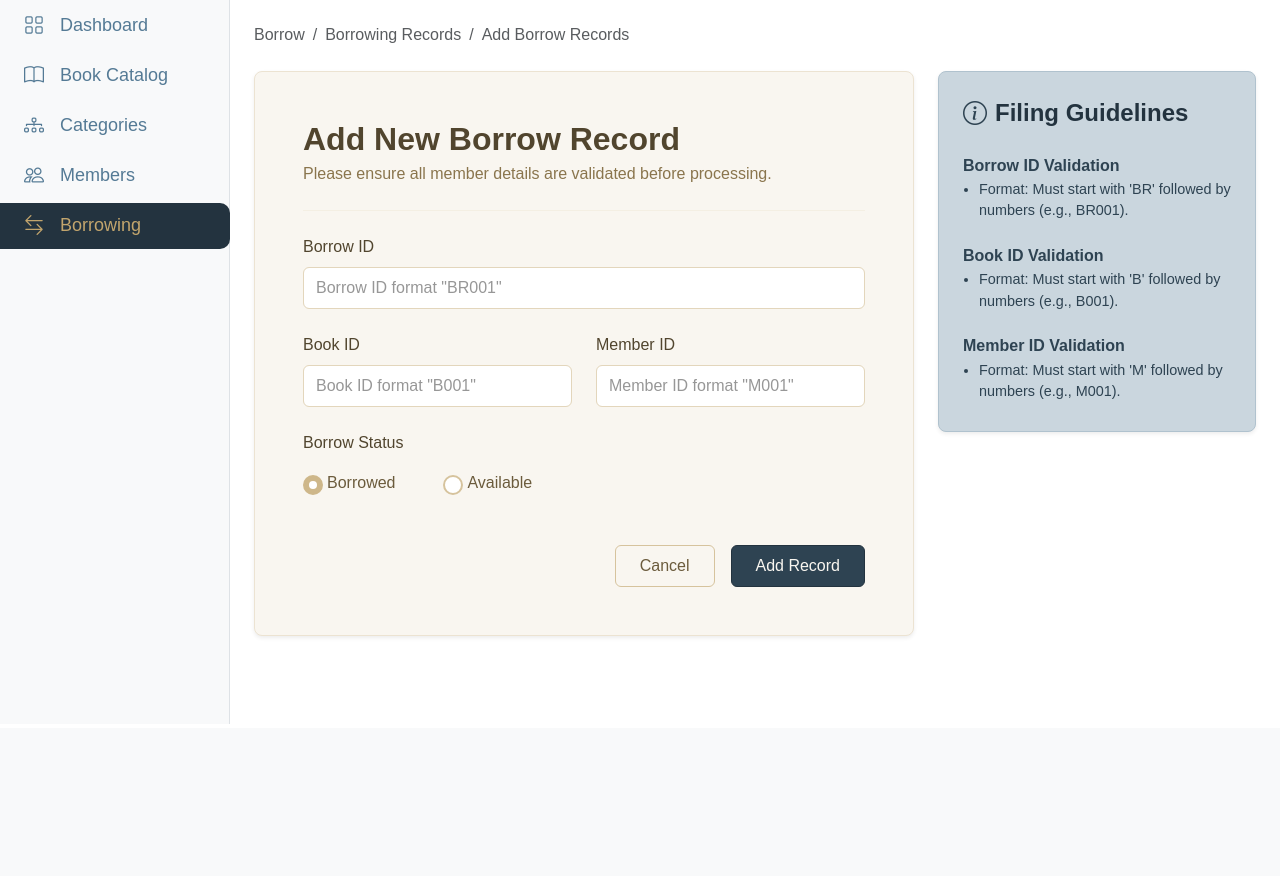
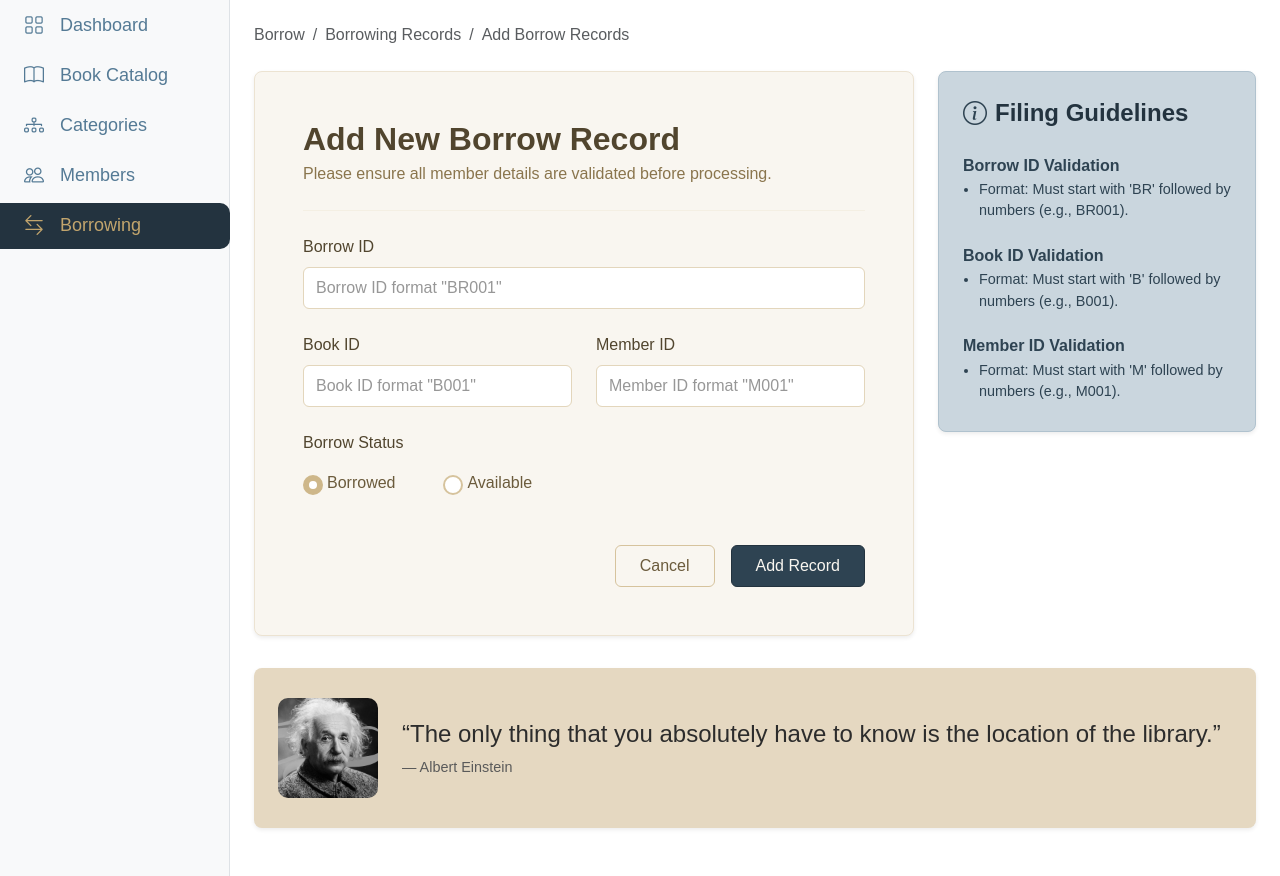
Before and after one commit to HashanSudeera/Library-Management-System, a PHP site: page /web_project/borrow/borrow_add_form.php in a window 1280 px wide. Shown: the part 72-948 px from the top of the page. Before the commit the page ends 796 px from the top, so only its background shows below. Run offline with PHP 8.4, Linux system fonts and the light colour scheme; some web fonts are replaced.

Commit message:
Add - footer banner

```diff
--- a/assets/style.css
+++ b/assets/style.css
@@ -231,3 +231,38 @@
 .custom_card{
     background-color: var(--brown-200);
 }
+
+/*----------------banner--------------*/
+.quote-banner {
+        /* Matching the beige background from your image */
+        background-color: #e5d8c1;
+        border-radius: 8px;
+        min-height: 160px; /* Prevents the banner from jumping when quotes change length */
+    }
+
+    #quote-wrapper {
+        /* The transition effect for smooth fading */
+        transition: opacity 0.5s ease-in-out;
+        opacity: 1;
+    }
+
+    .quote-image {
+        width: 100px;
+        height: 100px;
+        object-fit: cover;
+        /* Optional: Makes the images black and white like the Einstein photo */
+        filter: grayscale(100%);
+        border-radius: 10px;
+    }
+
+    .quote-text {
+        color: #2c2c2c; /* Dark text for readability on beige */
+        font-size: 1.5rem;
+        font-weight: 500;
+        line-height: 1.3;
+    }
+
+    .quote-author {
+        color: #5a5a5a;
+        font-size: 0.9rem;
+    }
--- a/borrow/borrow_add_form.php
+++ b/borrow/borrow_add_form.php
@@ -7,13 +7,13 @@
 
     <?php include '../includes/top_navbar.php' ?>
 
-    <div class="d-flex font_change">
+    <div class="d-flex font_change" style="min-height: 100vh;">
 
         <?php include '../includes/sidebar.php' ?>
 
-        <div class="main-content flex-grow-1 p-4">
+        <div class="main-content flex-grow-1 d-flex flex-column p-4">
 
-            <nav aria-label="breadcrumb"  class="font_change">
+            <nav aria-label="breadcrumb">
                 <ol class="breadcrumb mb-4 fs-6">
                     <li class="breadcrumb-item text-muted">Borrow</li>
                     <li class="breadcrumb-item text-muted" aria-current="page">Borrowing Records</li>
@@ -25,7 +25,6 @@
 
                 <div class="col-lg-8 mb-4">
                     <div class="custom-form-card p-5 rounded-3 shadow-sm">
-
                         <h2 class="fw-bold mb-1" style="color: var(--brown-900);">Add New Borrow Record</h2>
                         <p class="mb-4" style="color: var(--brown-700);">Please ensure all member details are validated before processing.</p>
 
@@ -33,7 +32,6 @@
                         <div id="error-container"></div>
 
                         <form action="../actions/borrow_actions.php" method="POST">
-
                             <div class="mb-4">
                                 <label for="borrow_id" class="form-label fw-medium" style="color: var(--brown-900);">Borrow ID</label>
                                 <input type="text" class="form-control custom-input py-2" id="borrow_id" name="borrow_id" placeholder='Borrow ID format "BR001"' pattern="^BR[0-9]{3}$" title="Format must be 'BR' followed by 3 numbers (e.g., BR001)" required>
@@ -44,7 +42,6 @@
                                     <label for="book_id" class="form-label fw-medium" style="color: var(--brown-900);">Book ID</label>
                                     <input type="text" class="form-control custom-input py-2" id="book_id" name="book_id" placeholder='Book ID format "B001"' pattern="^B[0-9]{3}$" title="Format must be 'B' followed by 3 numbers (e.g., B001)" required>
                                 </div>
-
                                 <div class="col-md-6">
                                     <label for="member_id" class="form-label fw-medium" style="color: var(--brown-900);">Member ID</label>
                                     <input type="text" class="form-control custom-input py-2" id="member_id" name="member_id" placeholder='Member ID format "M001"' pattern="^M[0-9]{3}$" title="Format must be 'M' followed by 3 numbers (e.g., M001)" required>
@@ -56,15 +53,11 @@
                                 <div class="d-flex gap-5">
                                     <div class="form-check custom-radio">
                                         <input class="form-check-input" type="radio" name="borrow_status" id="status_borrowed" value="Borrowed" checked>
-                                        <label class="form-check-label" style="color: var(--brown-800);" for="status_borrowed">
-                                            Borrowed
-                                        </label>
+                                        <label class="form-check-label" style="color: var(--brown-800);" for="status_borrowed">Borrowed</label>
                                     </div>
                                     <div class="form-check custom-radio">
                                         <input class="form-check-input" type="radio" name="borrow_status" id="status_available" value="Available">
-                                        <label class="form-check-label" style="color: var(--brown-800);" for="status_available">
-                                            Available
-                                        </label>
+                                        <label class="form-check-label" style="color: var(--brown-800);" for="status_available">Available</label>
                                     </div>
                                 </div>
                             </div>
@@ -73,7 +66,6 @@
                                 <a href="borrow.php" class="btn btn-cancel px-4 py-2 fw-medium">Cancel</a>
                                 <button type="submit" class="btn btn-add px-4 py-2 fw-medium" name="add_borrow">Add Record</button>
                             </div>
-
                         </form>
                     </div>
                 </div>
@@ -84,21 +76,18 @@
                             <i class="bi bi-info-circle fs-4 me-2" style="color: var(--blue-800);"></i>
                             <h4 class="fw-bold mb-0" style="color: var(--blue-900);">Filing Guidelines</h4>
                         </div>
-
                         <div class="guideline-item mb-4">
                             <h6 class="fw-bold mb-1" style="color: var(--blue-800);">Borrow ID Validation</h6>
                             <ul class="mb-0 ps-3" style="color: var(--blue-800); font-size: 0.9rem;">
                                 <li>Format: Must start with 'BR' followed by numbers (e.g., BR001).</li>
                             </ul>
                         </div>
-
                         <div class="guideline-item mb-4">
                             <h6 class="fw-bold mb-1" style="color: var(--blue-800);">Book ID Validation</h6>
                             <ul class="mb-0 ps-3" style="color: var(--blue-800); font-size: 0.9rem;">
                                 <li>Format: Must start with 'B' followed by numbers (e.g., B001).</li>
                             </ul>
                         </div>
-
                         <div class="guideline-item">
                             <h6 class="fw-bold mb-1" style="color: var(--blue-800);">Member ID Validation</h6>
                             <ul class="mb-0 ps-3" style="color: var(--blue-800); font-size: 0.9rem;">
@@ -109,9 +98,10 @@
                 </div>
 
             </div>
+             <div class="mt-2 w-100">
+                <?php include '../includes/footer_banner.php' ?>
+            </div>
         </div>
-    </div>
-
     <?php if (isset($_GET['status']) && $_GET['status'] == 'success'): ?>
         <script>
             window.onload = function() {
--- /dev/null
+++ b/includes/footer_banner.php
@@ -0,0 +1,80 @@
+
+<div class="quote-banner p-4 shadow-sm mb-4 d-flex align-items-center">
+    <div id="quote-wrapper" class="d-flex align-items-center gap-4 w-100">
+
+        <div class="flex-shrink-0">
+            <img id="q-img" src="<?php echo BASE_URL; ?>assets/img/Albert-Einstein.jpg" alt="Author Image" class="quote-image">
+        </div>
+
+        <div>
+            <div id="q-text" class="quote-text mb-2">
+                “The only thing that you absolutely have to know is the location of the library.”
+            </div>
+            <div id="q-author" class="quote-author">
+                — Albert Einstein
+            </div>
+        </div>
+
+    </div>
+</div>
+
+<script>
+    document.addEventListener('DOMContentLoaded', function() {
+
+        // Array of 5 Library Quotes with image links
+        const libraryQuotes = [
+            {
+                text: "“The only thing that you absolutely have to know is the location of the library.”",
+                author: "Albert Einstein",
+                img: "<?php echo BASE_URL; ?>assets/img/Albert-Einstein.jpg"
+            },
+            {
+                text: "“Bad libraries build collections, good libraries build services, great libraries build communities.”",
+                author: "R. David Lankes",
+                img: "<?php echo BASE_URL; ?>assets/img/david-lankes.png"
+            },
+            {
+                text: "“Google can bring you back 100,000 answers, a librarian can bring you back the right one.”",
+                author: "Neil Gaiman",
+                img: "<?php echo BASE_URL; ?>assets/img/neil-gaiman.jpg"
+            },
+            {
+                text: "“When in doubt, go to the library.”",
+                author: "J.K. Rowling",
+                img: "<?php echo BASE_URL; ?>assets/img/rowling.png"
+            },
+            {
+                text: "“A library is not a luxury but one of the necessities of life.”",
+                author: "Henry Ward Beecher",
+                img: "<?php echo BASE_URL; ?>assets/img/henry-ward-beecher.jpg"
+            }
+        ];
+
+        let currentIndex = 0;
+        const wrapper = document.getElementById('quote-wrapper');
+        const quoteText = document.getElementById('q-text');
+        const quoteAuthor = document.getElementById('q-author');
+        const quoteImg = document.getElementById('q-img');
+
+        // Function to change the quote
+        function changeQuote() {
+            // 1. Fade out
+            wrapper.style.opacity = 0;
+
+            // 2. Wait for fade out to finish (500ms), change content, then fade back in
+            setTimeout(() => {
+                currentIndex = (currentIndex + 1) % libraryQuotes.length;
+
+                quoteText.innerHTML = libraryQuotes[currentIndex].text;
+                quoteAuthor.innerHTML = "— " + libraryQuotes[currentIndex].author;
+                quoteImg.src = libraryQuotes[currentIndex].img;
+
+                // Fade back in
+                wrapper.style.opacity = 1;
+            }, 500); // This 500ms matches the CSS transition time
+        }
+
+        // Run the function every 6000 milliseconds (6 seconds)
+        setInterval(changeQuote, 6000);
+    });
+</script>
```
Also changed, not shown: borrow/borrow_edit.php (+9 -7 lines), assets/img/Albert-Einstein.jpg (added), assets/img/david-lankes.png (added), assets/img/henry-ward-beecher.jpg (added), assets/img/neil-gaiman.jpg (added), assets/img/rowling.png (added).
